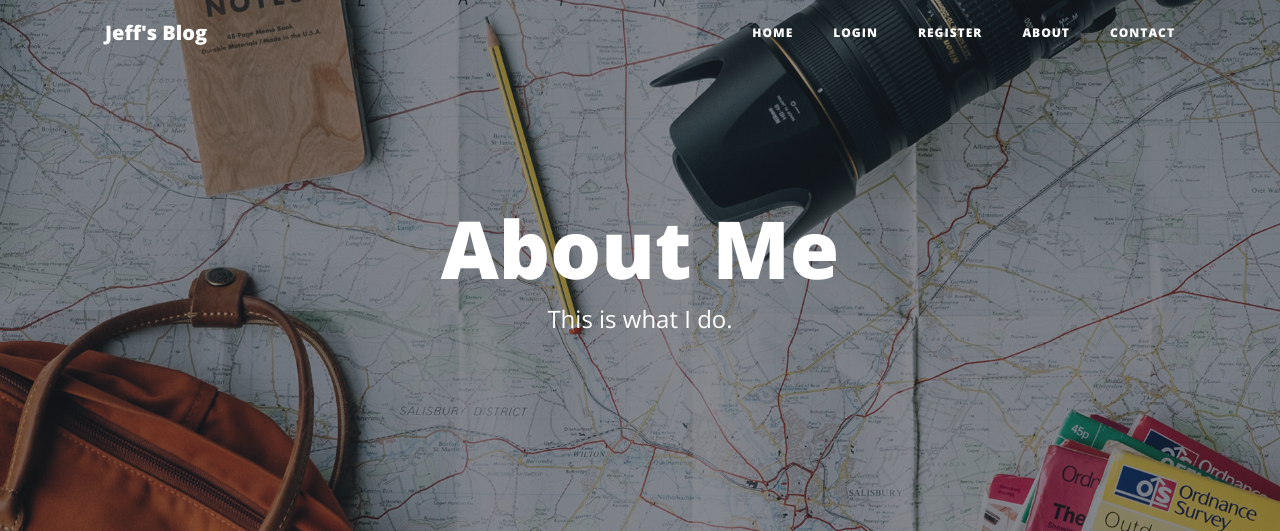
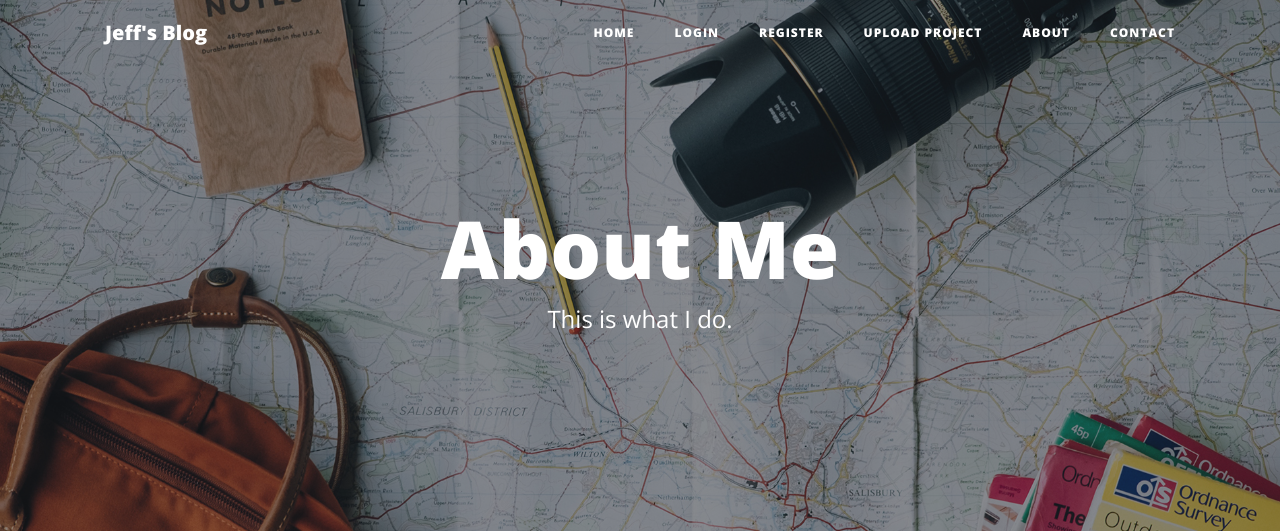
Before and after one commit to jrcookepython/Jeff-Blog, a Flask app: page /about in a window 1280 px wide. Shown: the top 531 px of the page. Run offline with Flask 2, Linux system fonts and the light colour scheme; some libraries are stand-ins or nearby versions.

Commit message:
added upload page

```diff
--- a/templates/header.html
+++ b/templates/header.html
@@ -45,6 +45,9 @@
           <li class="nav-item">
             <a class="nav-link" href="{{ url_for('register') }}">Register</a>
           </li>
+          <li class="nav-item">
+            <a class="nav-link" href="{{ url_for('upload') }}">Upload Project</a>
+          </li>
         {% else %}
           <li class="nav-item">
             <a class="nav-link" href="{{ url_for('logout') }}">Log Out</a>
```
